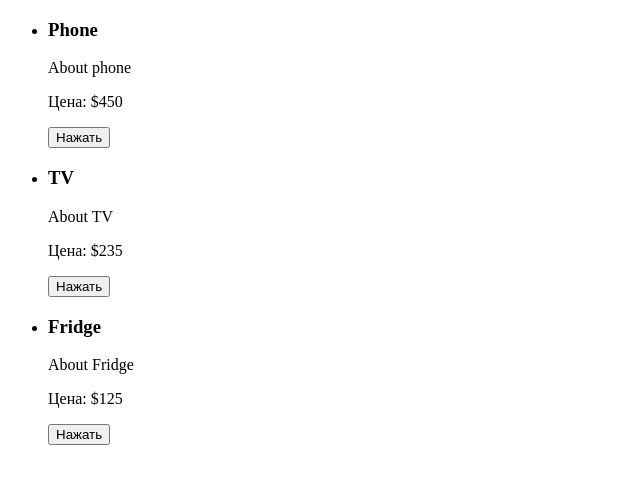
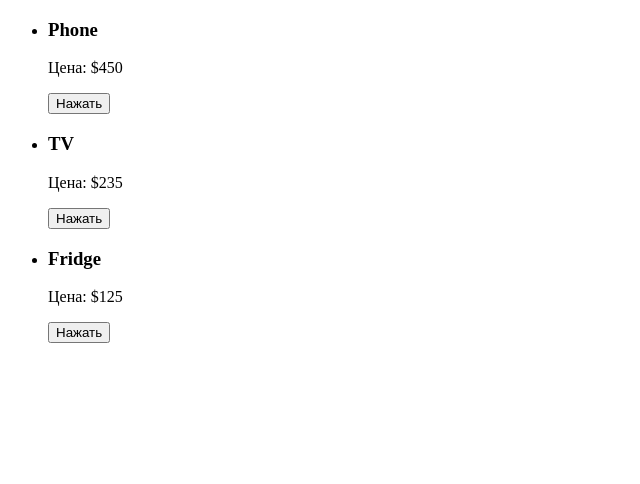
Before and after one commit to isHardCoded/react-start, a React (Vite) app: page / in a window 1280 px wide. Shown: the top 484 px of the page, without its empty margins (0-640 px from the left). Built offline with nearby package versions, Linux system fonts and the light colour scheme.

Commit message:
Добавили spread оператор для передачи props

```diff
--- a/src/App.jsx
+++ b/src/App.jsx
@@ -29,11 +29,7 @@ function App() {
 			<ul>
 				{products.map(product => (
 					<li key={product.id}>
-						<Card
-							title={product.title}
-							desc={product.description}
-							price={product.price}
-						/>
+						<Card {...product} />
 					</li>
 				))}
 			</ul>
```
